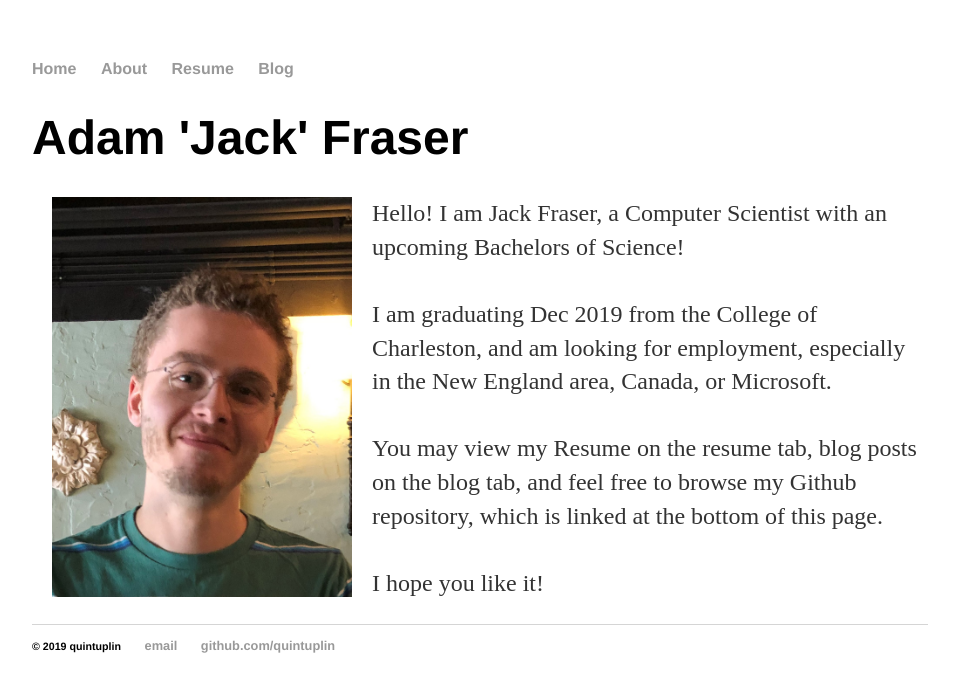
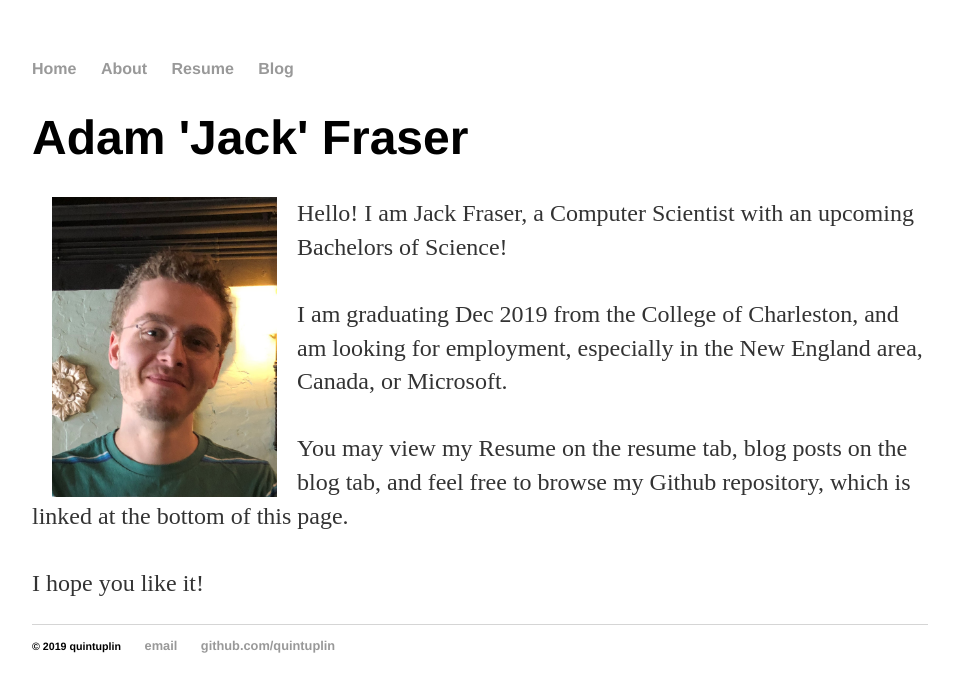
Before and after one commit to Quintuplin/quintuplin.github.io, a Jekyll site: the page built from index.html, in a window 1280 px wide. Shown: the top 692 px of the page, without its empty margins (160-1119 px from the left). Built offline with Jekyll 4.4.1, drawn with Linux system fonts in a browser that asks for light colours.

Commit message:
Update index.html

```diff
--- a/index.html
+++ b/index.html
@@ -5,7 +5,7 @@
 <div class="blurb">
 	<h1>Adam 'Jack' Fraser</h1>
 
-	<p><img src="assets/IMG_1899.jpeg" alt="Me" width="300" height="400" align="left"hspace="20">
+	<p><img src="assets/IMG_1899.jpeg" alt="Me" width="225" height="300" align="left"hspace="20">
 	    Hello! I am Jack Fraser, a Computer Scientist with an upcoming Bachelors of Science!
 	    <br>
 	    <br>
```
